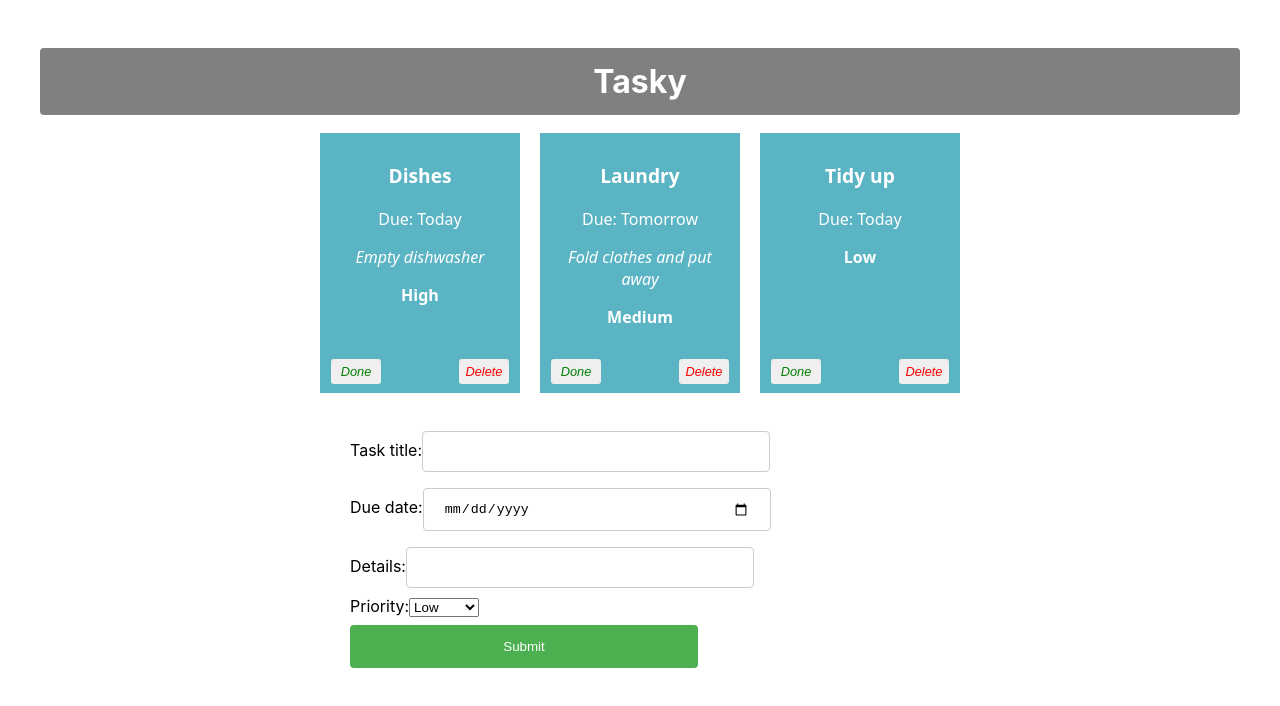
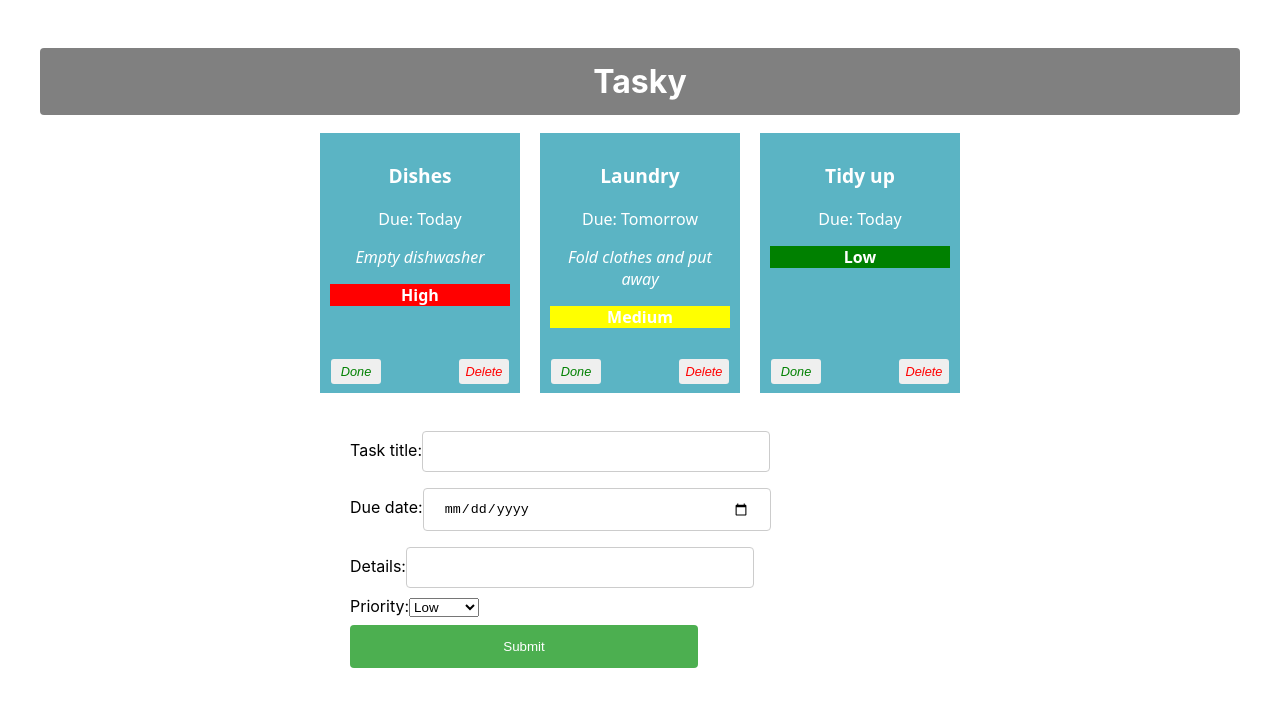
Before and after one commit to Adam-Costigan-Dooley/react-basics-labs, a React (Create React App) app in the folder wwebappfirst/: page / in a window 1280 px wide. Shown: the top 706 px of the page. Built offline with nearby package versions, Linux system fonts and the light colour scheme.

Commit message:
Tasky Lab 2 - Exercises done

```diff
--- a/wwebappfirst/src/components/Task.js
+++ b/wwebappfirst/src/components/Task.js
@@ -8,11 +8,14 @@ const Task = (props) => {
             <p className='title'>{props.title}</p>
             <p>Due: {props.deadline}</p>
             <p className='description'>{props.description}</p>
-            <p className='priority' >{props.priority} </p>
+            <p className='priority' style={{
+                backgroundColor: props.done ? 'lightgrey' :
+                props.priority === 'Low' ? 'green' :
+                props.priority === 'Medium' ? 'yellow' :
+                props.priority === 'High' ? 'red' :
+                'lightgrey' }} >{props.priority} </p>
             <button onClick={props.markDone} className='doneButton'>Done</button>
             <button className='deleteButton' onClick={props.deleteTask}>Delete</button>
-
-
         </div>
     )
 
```
